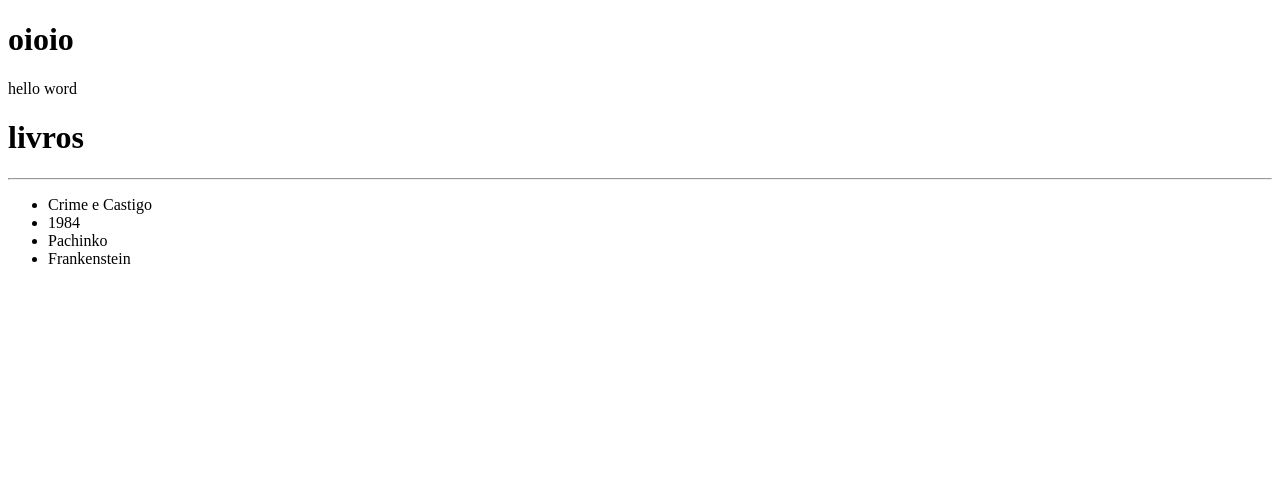
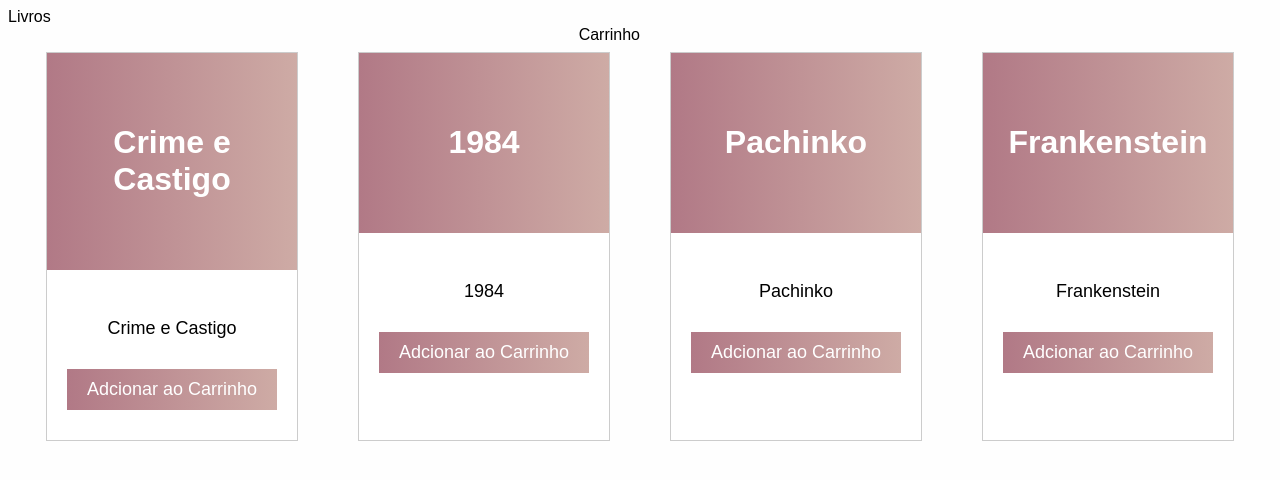
Before and after one commit to bsibeatriz/Projeto2022, a Vue app in the folder projetoFinalBeatrizMarques/: page / in a window 1280 px wide. Shown: the top 480 px of the page. Built offline with nearby package versions, Linux system fonts and the light colour scheme; data requests are answered from the project's data file.

Commit message:
apresentar livros na tela

```diff
--- a/projetoFinalBeatrizMarques/src/App.vue
+++ b/projetoFinalBeatrizMarques/src/App.vue
@@ -5,6 +5,5 @@ export default { components: { TelaInicial } };
 </script>
 
 <template>
-<h1>oioio</h1>
   <TelaInicial />
 </template>
--- a/projetoFinalBeatrizMarques/src/components/TelaInicial.vue
+++ b/projetoFinalBeatrizMarques/src/components/TelaInicial.vue
@@ -18,15 +18,94 @@ export default {
 };
 </script><template>
   <header>
-    <div>hello word</div>
-    <div class="about">
-    <h1>livros</h1>
-    <hr>
-    <ul>
-      <li v-for="livro of livros" :key="livro.id"> {{livro.name}}</li>
-    </ul>
+    <div class="incial">
+      <div class="menu">Livros</div>
+      <div class="menu2">Carrinho</div>
+    </div>
+  </header>
+  <body>
+    <div class="row" >
+      <div class="card" v-for="livro of livros" :key="livro.id">
+        <div class="card-header">
+          <h1>{{livro.name}}</h1>
+        </div>
+        <div class="card-body">
+          <p>
+            {{livro.name}}
+          </p>
+          <a href="#" class="btn">Adcionar ao Carrinho</a>
+        </div>
+      </div>
+    </div>
+  </body>
+</template>
+<style>
+.menu{
+  width:50%
+}
+.menu2{
+  width:50%;
+  text-align: end;;
+}
+.inicial{
+  display:flex;
+  flex-flow: row wrap;
+}
 
-  </div>
-  </header>
-  <body></body>
-</template>
+body {
+  background: #fefefe;
+  font-family: sans-serif;
+}
+
+.container {
+  width: 90%;
+  margin: 50px auto;
+}
+.heading {
+  text-align: center;
+  font-size: 30px;
+  margin-bottom: 50px;
+}
+
+.row {
+  display: flex;
+  flex-direction: row;
+  justify-content: space-around;
+  flex-flow: wrap;
+}
+
+.card {
+  width: 20%;
+  background: #fff;
+  border: 1px solid #ccc;
+  margin-bottom: 50px;
+  transition: 0.3s;
+}
+
+.card-header {
+  text-align: center;
+  padding: 50px 10px;
+  background: linear-gradient(to right, #b17986, #ceaba5);
+  color: #fff;
+}
+
+.card-body {
+  padding: 30px 20px;
+  text-align: center;
+  font-size: 18px;
+}
+
+.card-body .btn {
+  display: block;
+  color: #fff;
+  text-align: center;
+  background: linear-gradient(to right, #b17986, #ceaba5);
+  margin-top: 30px;
+  text-decoration: none;
+  padding: 10px 5px;
+}
+.card:hover {
+  transform: scale(1.05);
+  box-shadow: 0 0 40px -10px rgba(0, 0, 0, 0.25);
+}
+</style>
```
